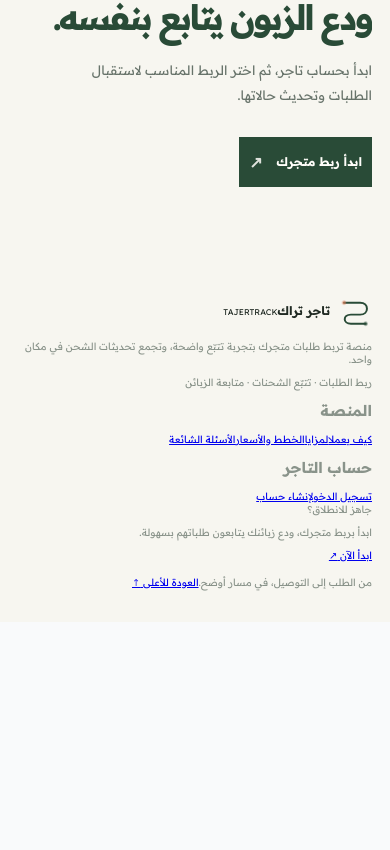
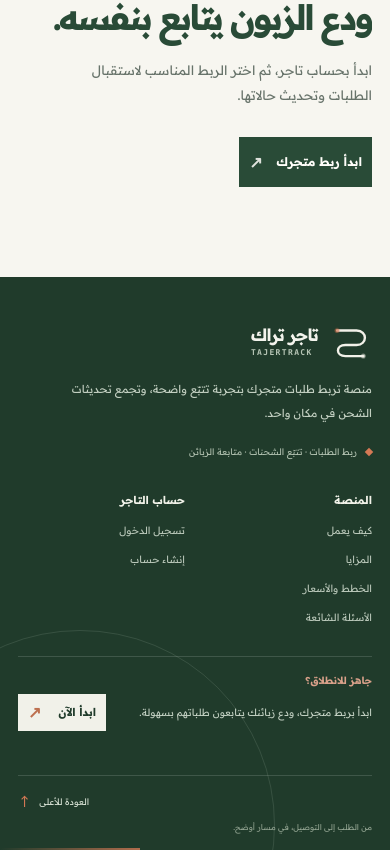
Before and after one commit to ni3yyn/dz-tracker, a Next.js app in the folder apps/web/: page / in a window 390 px wide. Shown: the part 7149-7999 px from the top of the page. Before the commit the page ends 7771 px from the top, so only its background shows below. Built offline with nearby package versions, Linux system fonts and the light colour scheme; no server answers.

Commit message:
Style responsive TajerTrack homepage footer

```diff
--- a/apps/web/src/app/home.module.css
+++ b/apps/web/src/app/home.module.css
@@ -1174,3 +1174,100 @@
 @media (prefers-reduced-motion: reduce) {
   .page .brandPageCard, .page .brandPalette, .page .noReplyCard, .page .whatsappQuickAction { animation: none !important; }
 }
+
+
+
+/* TajerTrack homepage footer — full-width, editorial, and responsive. */
+.footer {
+  position: relative; display: block;
+  margin-inline: calc(-1 * clamp(20px, 6.4vw, 104px));
+  padding: 54px clamp(20px, 6.4vw, 104px) 22px;
+  overflow: hidden; background: #203b2b; color: #eef1e9;
+}
+.footer::before {
+  content: ""; position: absolute; inset: auto auto -170px -115px;
+  width: 390px; height: 390px; border: 1px solid rgba(221,232,216,.12);
+  border-radius: 50%; pointer-events: none;
+}
+.footer::after {
+  content: ""; position: absolute; left: 0; bottom: 0; width: min(36%,390px); height: 2px;
+  background: linear-gradient(90deg,transparent,rgba(213,121,85,.8)); pointer-events: none;
+}
+.footerTop {
+  position: relative; z-index: 1; display: grid;
+  grid-template-columns: minmax(230px,1.45fr) minmax(120px,.7fr) minmax(120px,.7fr) minmax(190px,1fr);
+  gap: clamp(26px,4vw,58px); padding-bottom: 44px;
+}
+.footerIdentity { max-width: 350px; }
+.footer .footerBrand { display: inline-flex; align-items: center; gap: 12px; color: #f4f4ed; }
+.footer .footerBrand .brandMark, .footer .footerBrand .brandMarkLight {
+  width: 42px; height: 42px; flex: 0 0 42px; color: #f2f1e9;
+}
+.footer .footerBrand .brandMark svg { width: 40px; height: 40px; }
+.footerWordmark { display: flex; flex-direction: column; gap: 3px; }
+.footerWordmark strong { color: #f4f4ed; font-size: 17px; font-weight: 700; letter-spacing: -.045em; }
+.footerWordmark small {
+  color: #b6c5b5; font: 600 8px/1.2 ui-monospace,SFMono-Regular,Menlo,monospace;
+  letter-spacing: .17em; direction: ltr;
+}
+.footerIdentity > p { max-width: 320px; margin: 20px 0 0; color: #c2cfc1; font-size: 12px; line-height: 2.1; }
+.footerSignature { display: flex; align-items: center; gap: 9px; margin-top: 19px; color: #aebead; font-size: 9px; line-height: 1.8; }
+.footerSignature i { width: 6px; height: 6px; flex: 0 0 6px; background: #d57955; transform: rotate(45deg); }
+.footerNav { display: flex; flex-direction: column; align-items: flex-start; gap: 13px; }
+.footerNav h2 { margin: 4px 0 7px; color: #f1f2e9; font-size: 12px; font-weight: 700; }
+.footerNav a {
+  color: #b8c6b8; font-size: 11px; line-height: 1.8; text-decoration: none;
+  transition: color .2s ease,transform .2s ease;
+}
+.footerNav a:hover { color: #fffefa; transform: translateX(-3px); }
+.footerStart { align-self: start; padding-inline-start: 22px; border-inline-start: 1px solid rgba(230,237,226,.16); }
+.footerOverline { color: #d9a18a; font-size: 10px; font-weight: 700; }
+.footerStart p { max-width: 230px; margin: 10px 0 17px; color: #c0cec0; font-size: 11px; line-height: 1.9; }
+.footerStartButton {
+  display: inline-flex; min-height: 40px; align-items: center; justify-content: center; gap: 17px;
+  padding: 0 13px; background: #f1f1e9; color: #203b2b; font-size: 11px; font-weight: 700;
+  text-decoration: none; transition: background .2s ease,transform .2s ease;
+}
+.footerStartButton:hover { background: #fffefa; transform: translateY(-2px); }
+.footerStartButton span { color: #bd704f; font-size: 16px; }
+.footerBottom {
+  position: relative; z-index: 1; display: flex; align-items: center; justify-content: space-between;
+  gap: 18px; min-height: 50px; padding-top: 16px; border-top: 1px solid rgba(230,237,226,.16);
+}
+.footer .footerCopyright { color: #aebdad; font: 500 9px/1.7 'Readex Pro','IBM Plex Sans Arabic',sans-serif; direction: rtl; }
+.footerBottomNote { color: #8fa18f; font-size: 9px; }
+.footerTopLink { display: inline-flex; align-items: center; gap: 8px; color: #d5dfd2; font-size: 10px; text-decoration: none; white-space: nowrap; transition: color .2s ease; }
+.footerTopLink:hover { color: #fffefa; }
+.footerTopLink span { color: #d57955; font-size: 16px; }
+@media (max-width: 1080px) {
+  .footerTop { grid-template-columns: minmax(220px,1.2fr) minmax(110px,.7fr) minmax(110px,.7fr); }
+  .footerStart {
+    grid-column: 1 / -1; display: flex; align-items: center; gap: 18px; padding: 18px 0 0;
+    border-inline-start: 0; border-top: 1px solid rgba(230,237,226,.16);
+  }
+  .footerStart p { margin: 0; }
+  .footerStartButton { margin-inline-start: auto; }
+}
+@media (max-width: 820px) {
+  .footer { margin-inline: -24px; padding-inline: 24px; }
+  .footerTop { grid-template-columns: repeat(2,minmax(0,1fr)); gap: 30px 36px; }
+  .footerIdentity, .footerStart { grid-column: 1 / -1; }
+  .footerIdentity { max-width: 480px; }
+}
+@media (max-width: 560px) {
+  .footer { margin-inline: -18px; padding: 42px 18px 18px; }
+  .footerTop { gap: 29px 20px; }
+  .footerIdentity { grid-column: 1 / -1; }
+  .footerIdentity > p { margin-top: 15px; font-size: 11px; }
+  .footerNav { gap: 11px; }
+  .footerNav h2 { margin-bottom: 4px; font-size: 11px; }
+  .footerNav a { font-size: 10px; }
+  .footerStart { display: grid; grid-template-columns: minmax(0,1fr) auto; gap: 7px 12px; padding-top: 17px; }
+  .footerOverline { grid-column: 1 / -1; }
+  .footerStart p { max-width: 240px; font-size: 10px; }
+  .footerStartButton { grid-column: 2; grid-row: 2; min-height: 37px; margin: 0; padding-inline: 10px; }
+  .footerBottom { align-items: flex-start; flex-wrap: wrap; gap: 8px 15px; padding-top: 14px; }
+  .footer .footerCopyright { font-size: 8px; }
+  .footerBottomNote { order: 3; flex-basis: 100%; font-size: 8px; }
+  .footerTopLink { margin-inline-start: auto; font-size: 9px; }
+}
```
